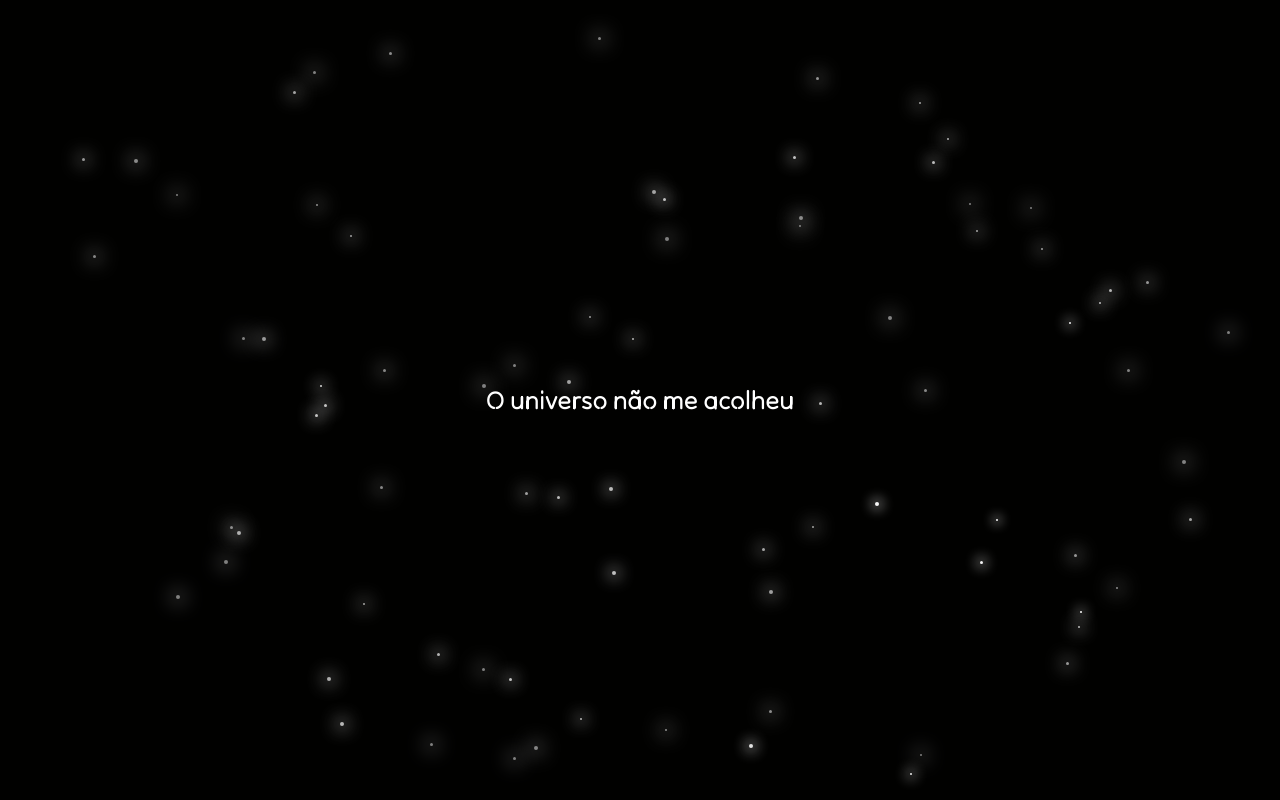
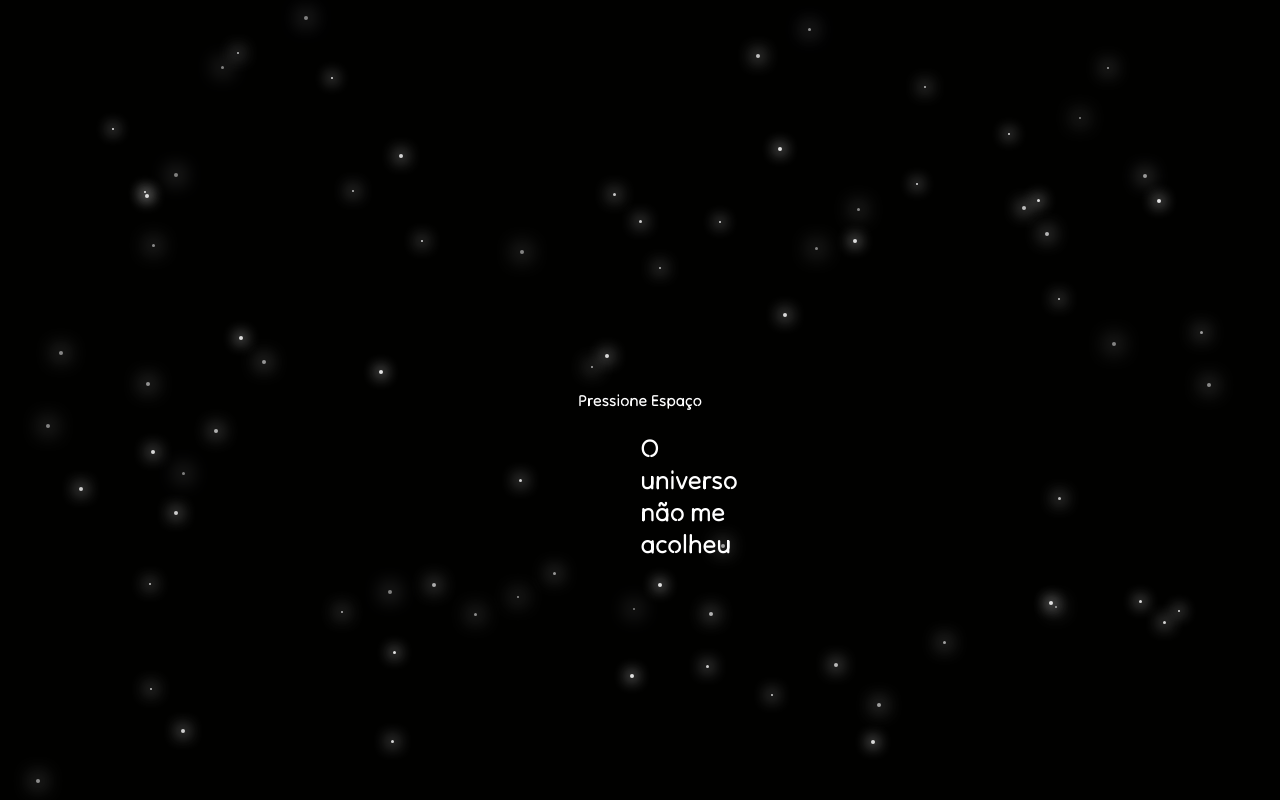
Before and after one commit to kenjiroyamada16/stellar, a Vue app: page /home in a window 1280 px wide. Built offline with nearby package versions, Linux system fonts and the light colour scheme.

Commit message:
[UPDATE] add typewrite effect and start story

```diff
--- a/src/assets/scss/_globals.scss
+++ b/src/assets/scss/_globals.scss
@@ -4,6 +4,10 @@
     box-sizing: border-box;
     color: $color_white;
     font-family: $primary_font_family;
+}
+
+.key-tip {
+  transition: opacity 2s;
 }
 
 @keyframes star-pulse {
@@ -17,3 +21,23 @@
       box-shadow: 0px 0px 20px 4px $color_white_05;
     }
   }
+
+  @keyframes tilt {
+    0%, 100% {
+      transform: translate(0px, 0px);
+    }
+
+    50% {
+      transform: translate(1px, 1px);
+    }
+  }
+
+  @keyframes stars-translate {
+    0%, 100% {
+      transform: translate(0%, 0%);
+    }
+
+    50% {
+      transform: translate(500%, 20%);
+    }
+  }
--- a/src/components/StairySky.vue
+++ b/src/components/StairySky.vue
@@ -1,6 +1,6 @@
 <template>
   <div class="sky">
-    <div class="star" v-for="n in starCount">
+    <div class="star animated-star" v-for="n in starCount" :key="n">
       <div class="star-glow"></div>
     </div>
   </div>
@@ -8,25 +8,23 @@
 
 <script setup lang="ts">
 import { onMounted, ref } from 'vue';
-
 const setupStarStyles = () => {
   const skyElement = document.querySelector('.sky');
   const skyHeight = skyElement.clientHeight;
   const skyWidth = skyElement.clientWidth;
 
-  for (let i = 0; i < starCount.value; i++) {
-    const star = document.querySelectorAll('.star')[i] as HTMLElement;
-    const starGlow = star.children[0] as HTMLElement;
+  document.querySelectorAll('.star').forEach((star: HTMLElement, i: number) => {
+    const starGlow = star.querySelector('.star-glow') as HTMLElement;
     const size = randomFromInterval(1, 3) + 1;
     const x = randomFromInterval(i, skyWidth - i);
     const y = randomFromInterval(i, skyHeight - i);
 
-    starGlow.style.animation = `star-pulse ${(i * 0.3) + randomFromInterval(5, 10)}s ease-in-out infinite running`;
+    starGlow.style.animation = `star-pulse ${(i * 0.3) + randomFromInterval(5, 10)}s ease-in-out running`;
     starGlow.style.height = `${size}px`;
     starGlow.style.width = `${size}px`;
     star.style.left = `${x}px`;
     star.style.top = `${y}px`;
-  }
+  });
 }
 
 const randomFromInterval = (min: number, max: number): number => {
@@ -45,18 +43,20 @@ onMounted(() => {
   position: absolute;
 }
 
+.animated-star {
+  animation: stars-translate 40s ease-in-out infinite running;
+}
+
 .star-glow {
   position: relative;
   background-color: #FFFFFF;
   border-radius: 100%;
-  opacity: 1;
-  box-shadow: 0px 0px 4px 2px $color_white;
-  animation: pulse 4s ease-in-out infinite running;
 }
 
 .sky {
   width: 100%;
   height: 100vh;
+  overflow: hidden;
   background-color: $color_full_black;
   position: relative;
 }
--- a/src/helpers/text_constructor.ts
+++ b/src/helpers/text_constructor.ts
@@ -1,3 +1,11 @@
-const handwriteText= (text: string, element: HTMLElement) => {
+export const handwriteText= (text: string, element: HTMLElement) => {
+  element.textContent = '';
 
+  const textCharacters = text.split('');
+
+  for (let i = 0; i < textCharacters.length; i++) {
+    setTimeout(() => {
+      element.textContent += textCharacters[i];
+    }, i * 100);
+  }
 }
--- a/src/views/HomeView.vue
+++ b/src/views/HomeView.vue
@@ -1,23 +1,55 @@
 <template>
   <div class="home">
-    <div class="title">O universo não me acolheu</div>
+    <div class="container">
+      <span v-if="showTitle" class="story-title">O universo não me acolheu</span>
+      <div v-if="showContent" class="content">
+        <span class="story-text"></span>
+      </div>
+    </div>
+    <span class="key-tip">Pressione Espaço</span>
   </div>
 </template>
 
 <script setup lang="ts">
 import StairySky from '@/components/StairySky.vue';
+import { handwriteText } from '@/helpers/text_constructor';
+import { onMounted, ref } from 'vue';
+
+const titleId = ref(0);
+const contentId = ref(0);
+const showTitle = ref(true);
+const showContent = ref(false);
+const title = ref(null);
+const text = ref(null);
+
+onMounted(() => {
+  title.value = document.querySelector('.story-title') as HTMLElement;
+  text.value = document.querySelector('.story-text') as HTMLElement;
+
+  document.addEventListener('keyup', (event) => {
+    if (event.code == 'Space') {
+      handwriteText('Oiiiiiiiiii', title.value);
+    }
+  })
+});
 </script>
 
 <style lang="scss" scoped>
 .home {
   display: flex;
+  flex-direction: column;
   height: 100vh;
   width: 100%;
-  justify-content: center;
+  justify-content: space-evenly;
   align-items: center;
 
-  .title {
+  .story-title {
     font-size: 1.6em;
+    animation: tilt 0.3s infinite;
+  }
+
+  .container {
+    margin-top: 64px;
   }
 }
 </style>
```
